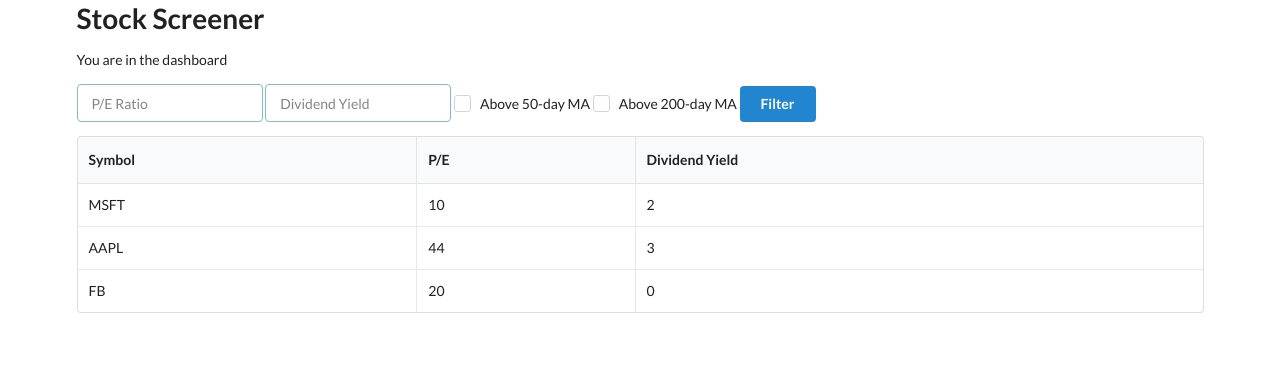
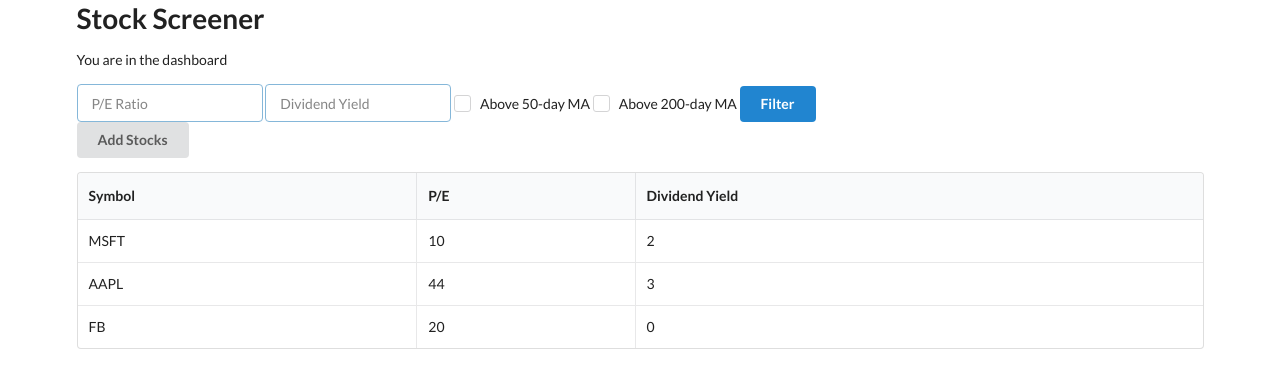
Before and after one commit to BolajiOlajide/stockscreen, a FastAPI app: page / in a window 1280 px wide. Shown: the top 388 px of the page. Run offline with FastAPI, Linux system fonts and the light colour scheme; some libraries are stand-ins or nearby versions.

Commit message:
UI magic

```diff
--- a/templates/dashboard.html
+++ b/templates/dashboard.html
@@ -1,6 +1,14 @@
 {% extends "layout.html" %}
 
 {% block content %}
+<script>
+    $(document).ready(function() {
+        $('#add_stocks').click(function() {
+            $(".ui.modal").modal('show');
+        })
+    });
+</script>
+
 <p>You are in the dashboard</p>
 
 <div class="ui input focus">
@@ -24,6 +32,10 @@
 <button class="ui button primary">
     Filter
 </button>
+
+<div>
+    <button id="add_stocks" class="ui button">Add Stocks</button>
+</div>
 
 <table class="ui celled table">
     <thead>
@@ -51,4 +63,25 @@
         </tr>
     </tbody>
 </table>
+
+<div class="ui modal">
+    <i class="close icon"></i>
+    <div class="header">
+        Add stock Symbol
+    </div>
+    <div class="content">
+        <div class="ui form">
+            <div class="field">
+                <label>Enter stock Symbols</label>
+                <textarea rows="2"></textarea>
+            </div>
+        </div>
+    </div>
+    <div class="actions">
+        <div class="ui positive right labeled icon button">
+            Add Symbols
+            <i class="plus icon"></i>
+        </div>
+    </div>
+</div>
 {% endblock %}
--- a/templates/layout.html
+++ b/templates/layout.html
@@ -6,6 +6,9 @@
     <meta name="viewport" content="width=device-width, initial-scale=1.0">
     <link rel="stylesheet" href="https://cdn.jsdelivr.net/npm/semantic-ui@2.4.2/dist/semantic.min.css">
     <title>Stock Screener</title>
+    <script src="https://code.jquery.com/jquery-3.1.1.min.js"
+        integrity="sha256-hVVnYaiADRTO2PzUGmuLJr8BLUSjGIZsDYGmIJLv2b8=" crossorigin="anonymous"></script>
+    <script src="https://cdn.jsdelivr.net/npm/semantic-ui@2.4.2/dist/semantic.min.js"></script>
 </head>
 
 <body>
@@ -14,9 +17,6 @@
         {% block content %}
         {% endblock %}
     </main>
-    <script src="https://cdn.jsdelivr.net/npm/semantic-ui@2.4.2/dist/semantic.min.js"></script>
-    <script src="https://code.jquery.com/jquery-3.1.1.min.js"
-        integrity="sha256-hVVnYaiADRTO2PzUGmuLJr8BLUSjGIZsDYGmIJLv2b8=" crossorigin="anonymous"></script>
 </body>
 
 </html>
```
